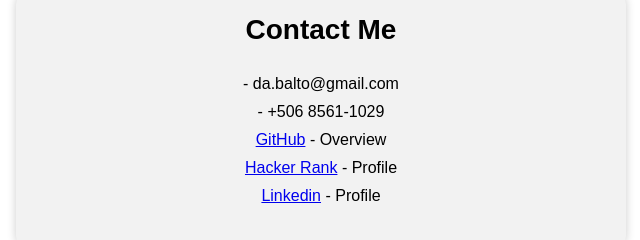
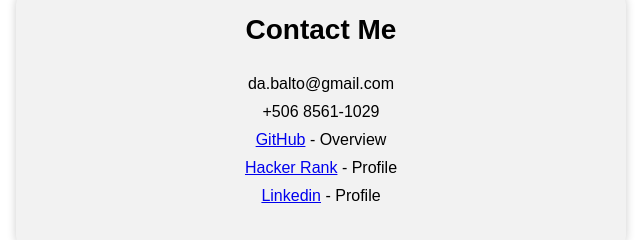
Before and after one commit to DBalto/DemoPage, a website: page IndexDemoPage.html in a window 1280 px wide. Shown: the part 1028-1268 px from the top of the page, 4-644 px from the left. Drawn offline with Linux system fonts and the light colour scheme.

Commit message:
Update IndexDemoPage.html

```diff
--- a/IndexDemoPage.html
+++ b/IndexDemoPage.html
@@ -137,8 +137,8 @@
 		<section id="contact">
 			<h2>Contact Me</h2>
 			<ul>
-				<li> - da.balto@gmail.com</li>
-				<li> - +506 8561-1029</li>
+				<li> da.balto@gmail.com</li>
+				<li> +506 8561-1029</li>
 				<li><a href="https://github.com/DBalto">GitHub</a> - Overview</li>
 				<li><a href="https://www.hackerrank.com/da_balto">Hacker Rank</a> - Profile</li>
 				<li><a href="https://www.linkedin.com/in/daniel-baltodano-mora/">Linkedin</a> - Profile</li>
```
